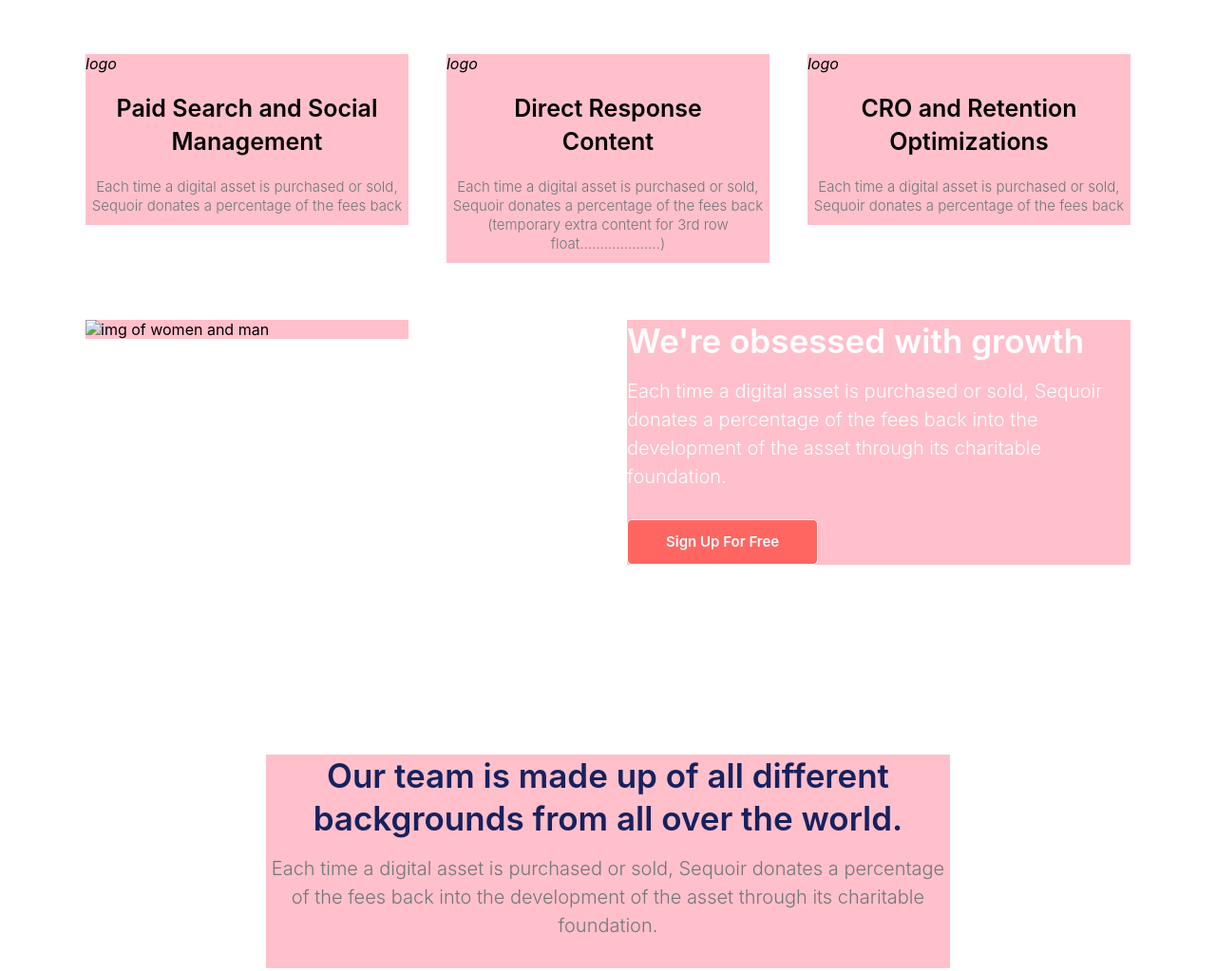
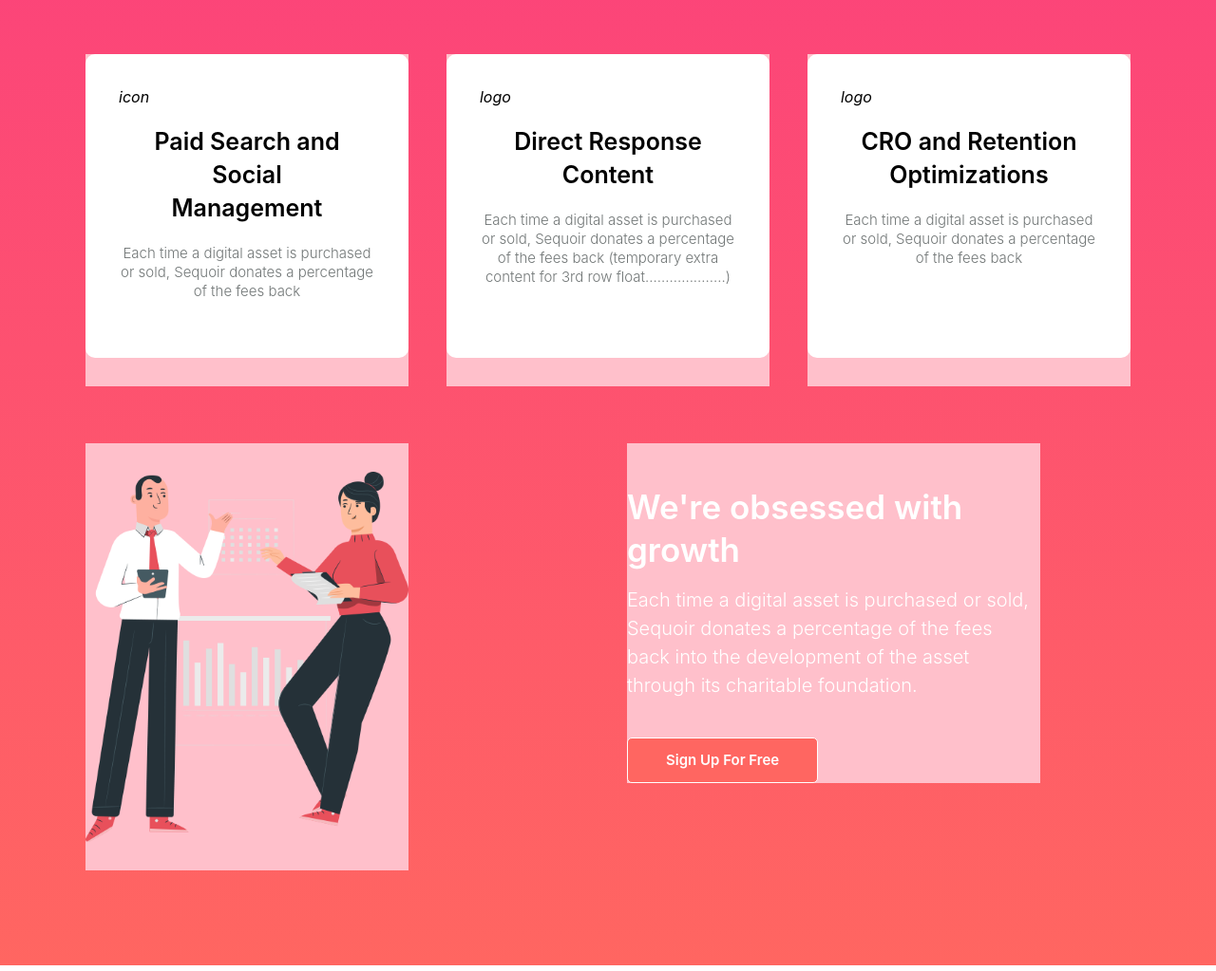
Before and after one commit to front-end-by-rimantas/35-grupe-portfolio-oxo, a website: page index.html in a window 1280 px wide. Shown: the part 1051-2074 px from the top of the page at 95% size. Drawn offline with Linux system fonts and the light colour scheme.

Commit message:
what we do level 2 commit

```diff
--- a/css/pages/home.css
+++ b/css/pages/home.css
@@ -18,6 +18,30 @@
 /* hero: end */
 
 /* what we do: start */
+.container.color-we-do {
+    background: var(--btn-primary-color);
+    background: linear-gradient(0deg, var(--btn-primary-color) 0%, #fb3c7f 100%);
+
+}
+.box-1 {
+    background-color: var(--btn-primary-color-anti);
+    padding: 35px;
+    border-radius: 10px;
+    margin-bottom: 30px;
+    min-height: 320px;
+}
+.what-do-box-img > img{
+    width: 100%;
+    min-height: 450px;
+    object-fit: contain;
+    object-position: center;
+}
+.we-do-box2{
+    margin-top: 45px;
+}
+.btn-push {
+    margin-top: 10px;
+}
 /* what we do: end */
 
 /* our team: start */
--- a/index.html
+++ b/index.html
@@ -58,7 +58,7 @@
 
 
     <!-- what we do: start -->
-    <section class="container">
+    <section class="container color-we-do">
         <div class="row">
             <div class="col-12 col-lg-8 ml-lg-2 ">
                 <div>
@@ -69,9 +69,9 @@
         </div>
         <div class="row">
             <div class="col-12 col-md-6 col-lg-4">
-                <div class="box-1">
+                <div class=" box-1">
                     <div class="icon-1">
-                        <i>logo</i>
+                        <i>icon</i>
                     </div>
                      <div class="box-text">
                         <h3>Paid Search and Social Management</h3>
@@ -103,17 +103,17 @@
             </div>
         </div>
         <div class="row">
-            <div class="col-12 col-sm-10 ml-sm-1 col-md-6 ml-md-3 col-lg-4 ml-lg-0">
-                <div>
-                    <img src="#" alt="img of women and man">
+            <div class="col-12  col-sm-10 ml-sm-1 col-md-6 ml-md-3 col-lg-4 ml-lg-0">
+                <div class="what-do-box-img">
+                    <img src="./img/what-we-do-images/what-we-do-image.png" alt="img of women and man">
                 </div>
             </div>
-            <div class="col-10 ml-1 col-lg-6 ml-lg-0 reverse-lg">
-                <div>
+            <div class="col-10 ml-1 col-lg-5 ml-lg-2">
+                <div class="we-do-box2">
                     <h2 class="section-title font-white">We're obsessed with growth</h2>
                     <p class="section-description font-white">Each time a digital asset is purchased or sold, Sequoir donates a percentage of the fees back into the development of the asset through its charitable foundation.</p>
                     <div>
-                        <a class="btn btn-line" href="#">Sign Up For Free</a>
+                        <a class="btn btn-line btn-push" href="#">Sign Up For Free</a>
                     </div>
                 </div>
 
```
Also changed, not shown: img/what-we-do-images/contract-ico.png (added), img/what-we-do-images/what-we-do-image.png (added).
